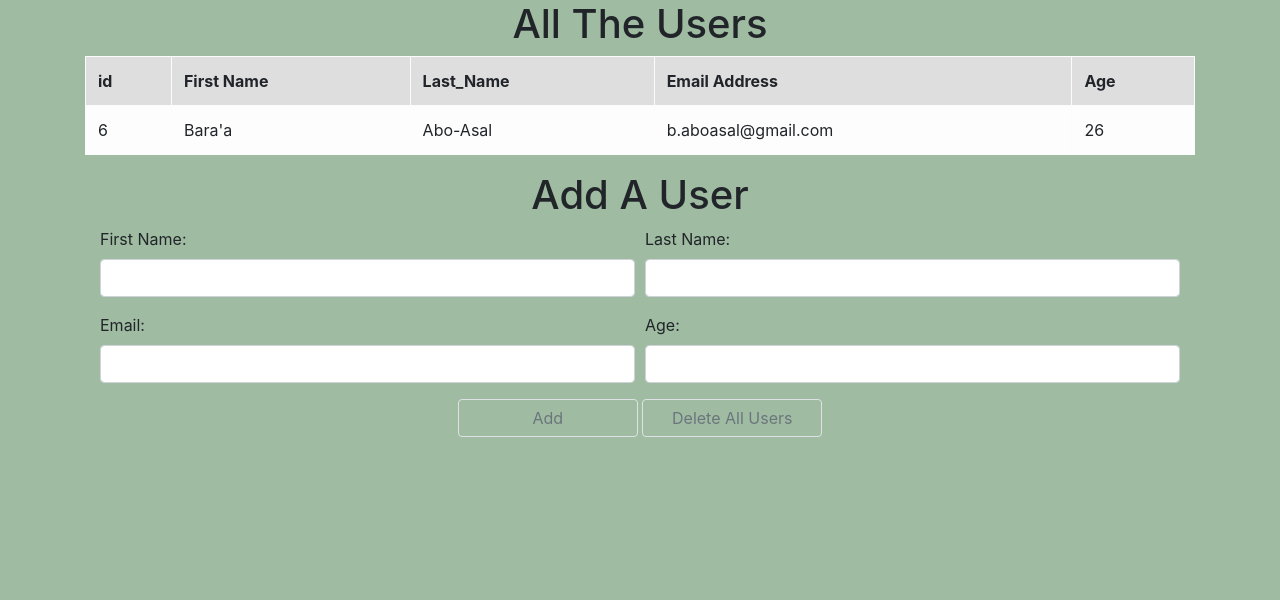
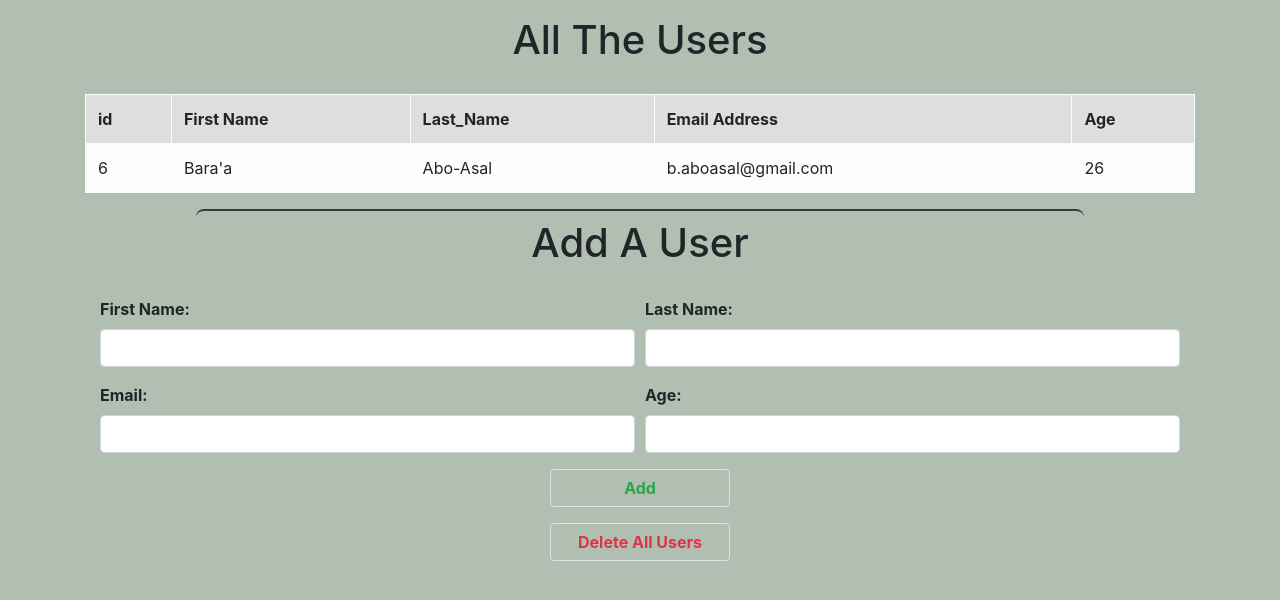
Before and after one commit to Baraa-asal/single_model_orm, a Django app: page / in a window 1280 px wide. Shown: the top 600 px of the page. Run offline with Django 4.2, Linux system fonts and the light colour scheme; data comes from the database, SQL or seed files in the repository; both versions use the stored data as it was after the commit.

Commit message:
edit users with templates

```diff
--- a/users_app/templates/index.html
+++ b/users_app/templates/index.html
@@ -9,13 +9,22 @@
 </head>
 <style>
     body {
-        background-color: rgb(159, 188, 162);
+        background-color: rgb(177, 190, 178);
+    }
+    .border-top {
+        border-width:2px !important;
+        width: 80%;
+        border-radius: 8px;
+    }
+    h1 {
+        margin: 0 auto;
+        margin-bottom: 30px;
     }
 </style>
 <body>
-    <h1 class="text-center">All The Users</h1>
+    <h1 class="text-center pt-3">All The Users</h1>
     <div class="container">
-    <table class="table border w-100 table-bordered table-striped table-hover table-light overflow-hidden h-50">
+    <table class="table border w-100 table-bordered table-striped table-hover table-light overflow-hidden h-50 ">
         <tr class="table-active">
             <th scope="col">id</th>
             <th scope="col">First Name</th>
@@ -29,36 +38,38 @@
     </tr>
     {%endfor%}
     </table>
-    <h1 class="text-center">Add A User</h1>
+    <h1 class="text-center border-top border-dark pt-2">Add A User</h1>
     <div class="container">
     <form action='/add_user' method='post'>
     {% csrf_token %}
     <div class="form-row">
         <div class="form-group col-md-6">
-            <label for="first_name">First Name: </label>
+            <label for="first_name" class="font-weight-bold">First Name: </label>
             <input class="form-control" id="first_name" type="text" name="first_name">
         </div>
         <div class="form-group col-md-6">
-            <label for="last_name">Last Name: </label>
+            <label for="last_name" class="font-weight-bold">Last Name: </label>
             <input class="form-control" id="last_name" type="text" name="last_name">
         </div>
     </div>
     <div class="form-row">
         <div class="form-group col-md-6">
-            <label for="email">Email: </label>
+            <label for="email" class="font-weight-bold">Email: </label>
             <input class="form-control" id="email" type="text" name="email">
         </div>
         <div class="form-group col-md-6">
-            <label for="age">Age: </label>
+            <label for="age" class="font-weight-bold">Age: </label>
             <input class="form-control" id="age" type="number" required name="age">
         </div>
     </div>
     <div class="text-center">
-    <button class="btn border btn-outline col-2 btn-outline-secondary color-black" type="submit">Add</button>
-    <button class="btn border btn-outline col-2 btn-outline-secondary color-black" type="submit">Delete All Users</button>
+    <button class="font-weight-bold btn border btn-outline col-2 btn-outline-success color-black mb-3" type="submit">Add</button>
     </div>
     </form>
-
+    <form class="text-center" action='/delete_all' method="POST">
+    {% csrf_token %}
+    <button name="delete_all" class="font-weight-bold btn border btn-outline col-2 btn-outline-danger" type="submit">Delete All Users</button>
+    </form>
 </div>
 </body>
 </html>
--- a/users_app/urls.py
+++ b/users_app/urls.py
@@ -3,5 +3,7 @@ from . import views
 
 urlpatterns = [
     path('', views.users_details),
-    path('add_user', views.hey)
+    path('add_user', views.add_user),
+    path('delete_all', views.delete_all)
+
 ]
--- a/users_app/views.py
+++ b/users_app/views.py
@@ -1,3 +1,4 @@
+
 from django.shortcuts import render, redirect
 from .models import User
 
@@ -9,12 +10,16 @@ def users_details(request):
     return render(request, "index.html", context)
 
 
-def hey(request):
+def add_user(request):
     first_name = request.POST['first_name']
     last_name = request.POST['last_name']
     email = request.POST['email']
     age = request.POST['age']
-
     User.objects.create(first_name=first_name,
                         last_name=last_name, email_address=email, age=age)
     return redirect('/')
+
+
+def delete_all(request):
+    User.objects.all().delete()
+    return redirect('/')
```
Also changed, not shown: db.sqlite3.
